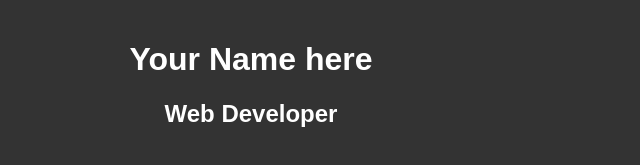
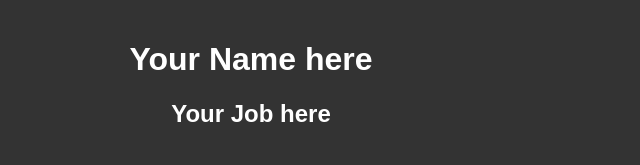
Before and after one commit to PatrickDegner/GCP_Static_Website, a plain HTML site: page website/index.html in a window 1280 px wide. Shown: the top 165 px of the page, 389-1029 px from the left. Drawn offline with Linux system fonts and the light colour scheme.

Commit message:
Text change

```diff
--- a/website/index.html
+++ b/website/index.html
@@ -41,7 +41,7 @@
 <body>
     <header>
         <h1>Your Name here</h1>
-        <h2>Web Developer</h2>
+        <h2>Your Job here</h2>
     </header>
     <section class="container">
       <img src="me.png" alt="My Picture">  </section>
```
